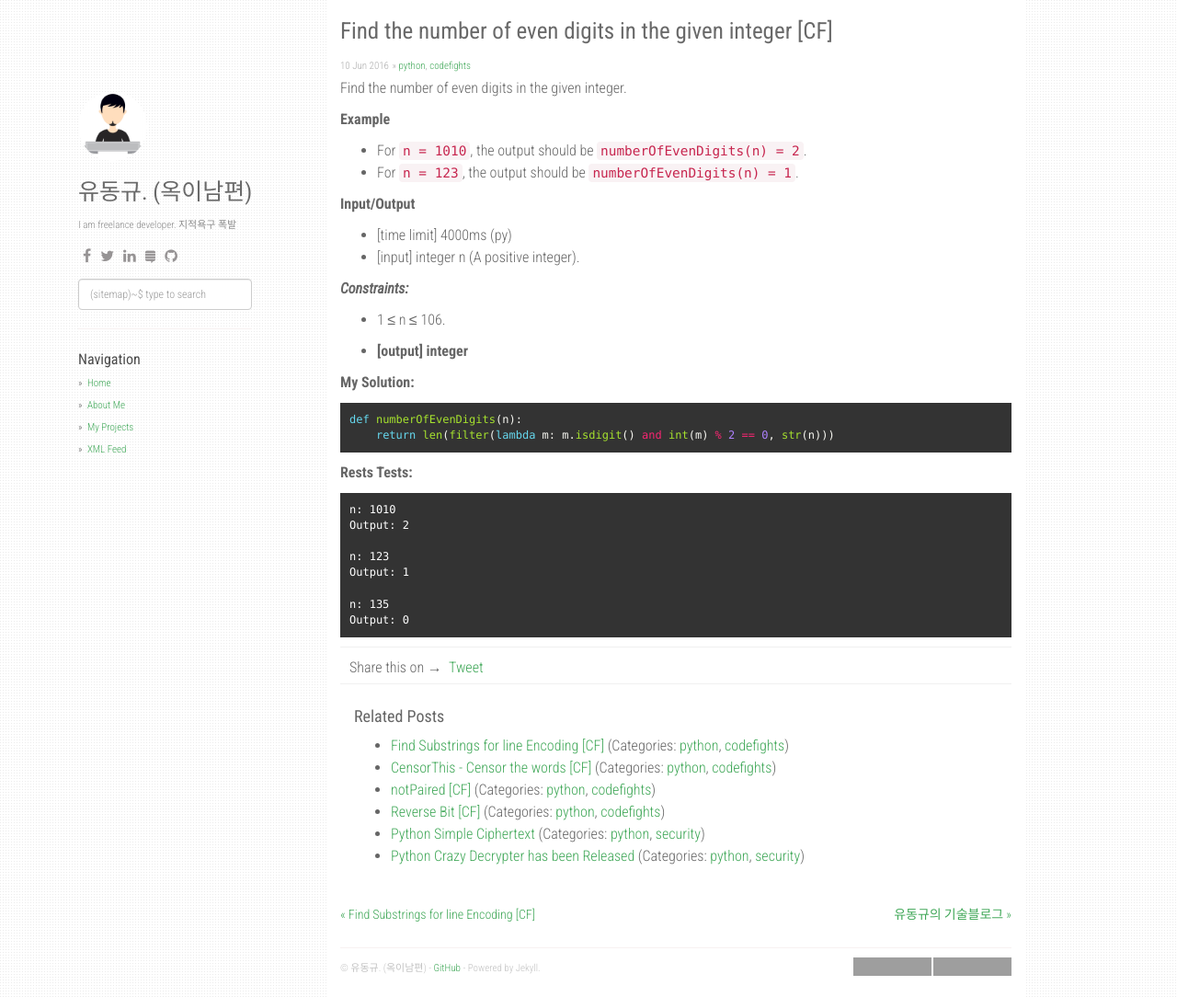
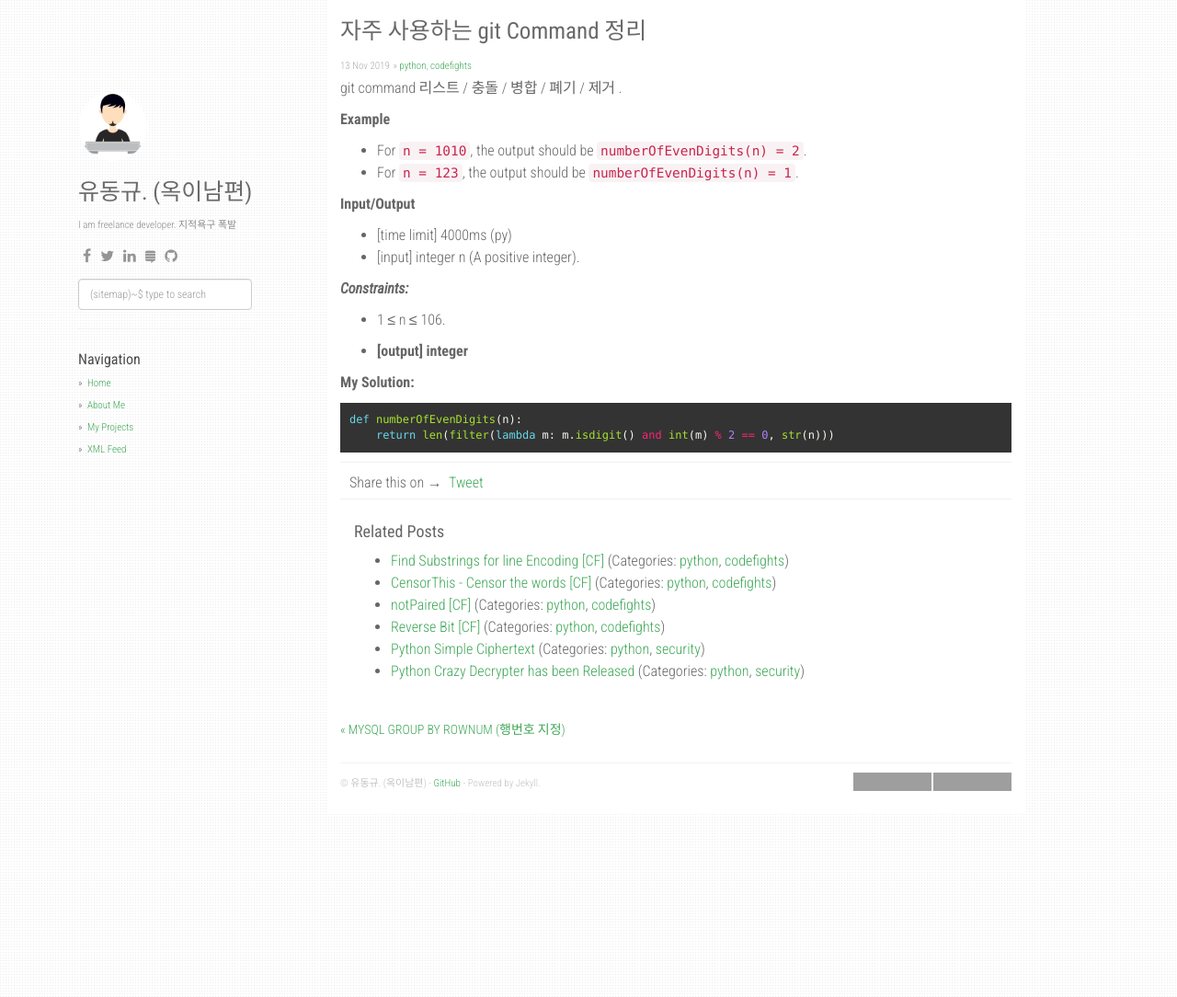
Before and after one commit to ydgkkang/ydgkkang.github.io, a Jekyll site: the page built from _posts/2016-06-11-find-the-number-of-even-digits-in-the-given-integer-cf.md, in a window 1280 px wide and 1084 px high. Shown: the whole window at 92% size. Built offline with Jekyll 4.4.1, drawn with Linux system fonts in a browser that asks for light colours; nearby versions of some CDN libraries; comment, search, counter and statistics services are not loaded; grey boxes are pictures that could not be loaded.

Commit message:
Update 2016-06-11-find-the-number-of-even-digits-in-the-given-integer-cf.md

````diff
--- a/_posts/2016-06-11-find-the-number-of-even-digits-in-the-given-integer-cf.md
+++ b/_posts/2016-06-11-find-the-number-of-even-digits-in-the-given-integer-cf.md
@@ -1,11 +1,11 @@
 ---
 layout: post
-title:  "Find the number of even digits in the given integer [CF]"
-date:   2016-06-11 03:39:03 +0700
+title:  "자주 사용하는 git Command 정리"
+date:   2019-11-13 13:39:03 +0700
 categories: [python, codefights]
 ---
 
-Find the number of even digits in the given integer.
+git command 리스트 / 충돌 / 병합 / 폐기 / 제거 .
 
 **Example**
 
@@ -29,16 +29,3 @@ Find the number of even digits in the given integer.
 def numberOfEvenDigits(n):
     return len(filter(lambda m: m.isdigit() and int(m) % 2 == 0, str(n)))
 ```
-
-**Rests Tests:**
-
-```
-n: 1010
-Output: 2
-
-n: 123
-Output: 1
-
-n: 135
-Output: 0
-```
````
